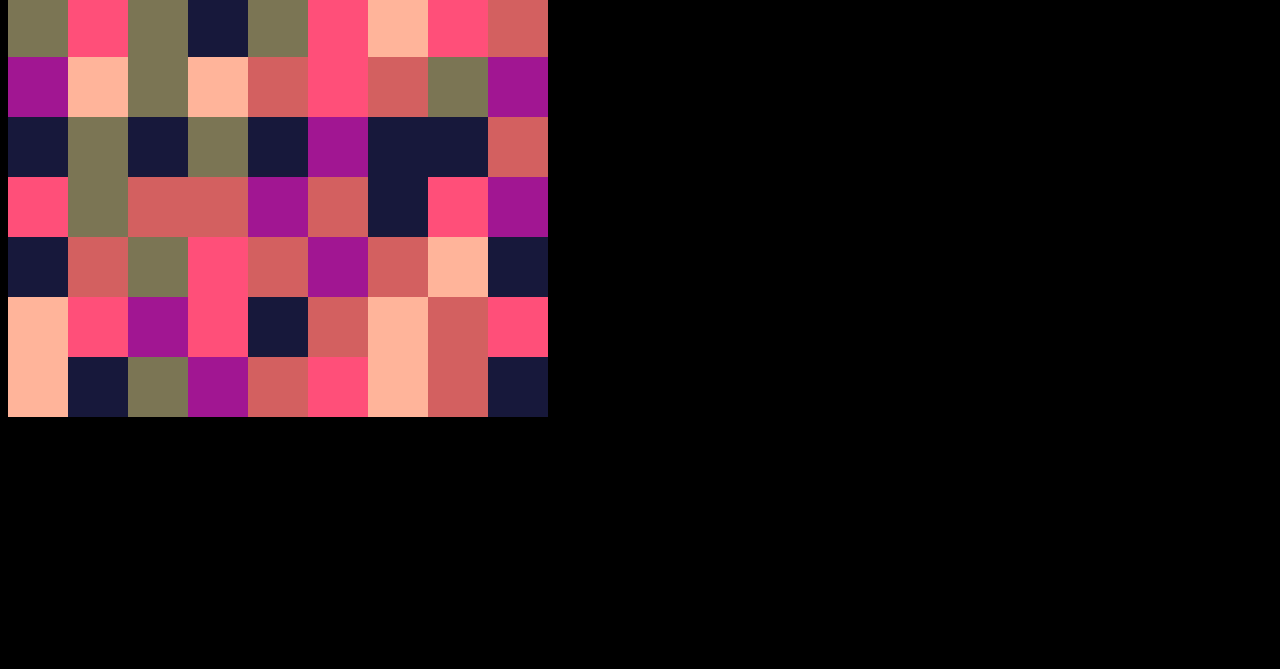
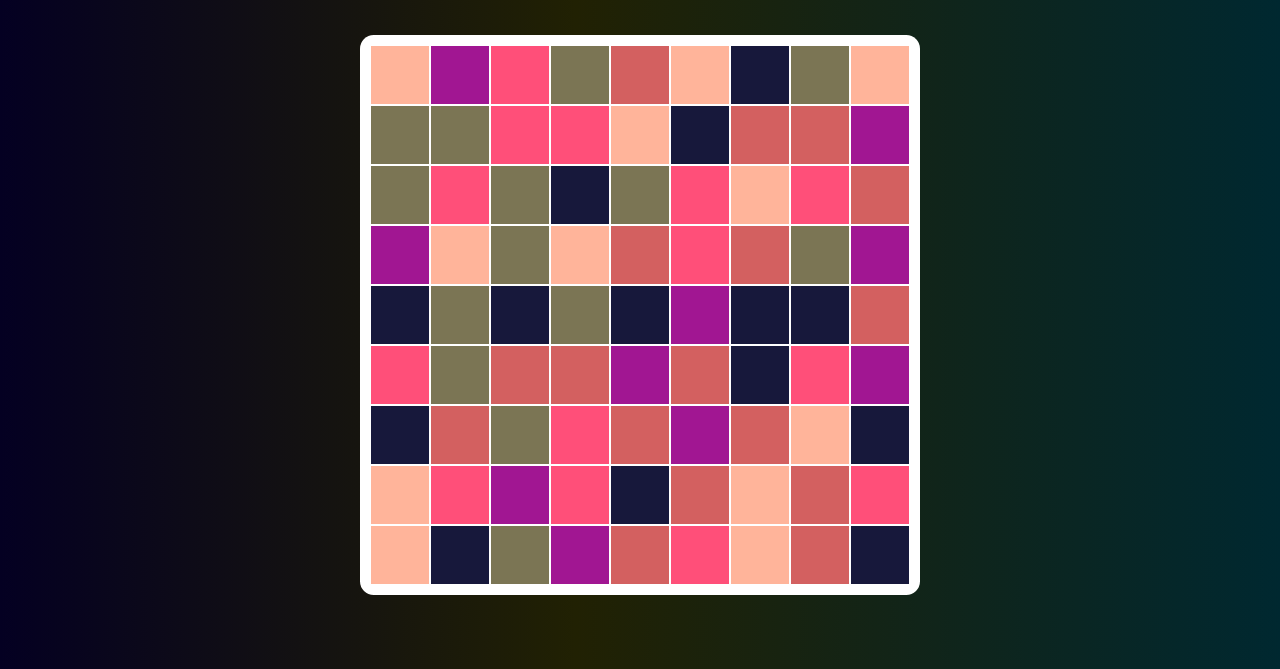
Before and after one commit to shepuk/Project2-Match3-Game, a plain HTML site: page index.html in a window 1280 px wide. Shown: the part 131-800 px from the top of the page. Drawn offline with nearby package versions, Linux system fonts and the light colour scheme.

Commit message:
Added some basic styling for background colour and borders, and a title

```diff
--- a/assets/css/style.css
+++ b/assets/css/style.css
@@ -1,16 +1,28 @@
 /* Want grid to be 9x9, 60px per square - 60*9=540 */
 .game-area {
+    margin: auto;
+    margin-top: 5%;
     height: 540px;
     width: 540px;
     display: flex; /* flex & flex-wrap will allow the grid divs to wrap round and start a new row */
     flex-wrap: wrap;
+    box-shadow: 0 0 0 10px white;
+    border-radius: 5px;
+    background-color: black;
 }
 
 .game-area div {
     height: 60px;
     width: 60px;
+    box-shadow: inset 0 0 0 1px white;
 }
 
 body {
-    background-color: black;
+    background: rgb(4,0,34);
+    background: linear-gradient(90deg, rgba(4,0,34,1) 0%, rgba(33,33,3,1) 45%, rgba(0,40,48,1) 100%);
 }
+
+.title-text {
+    color: white;
+    margin-top: 5%;
+}
--- a/index.html
+++ b/index.html
@@ -1,17 +1,28 @@
 <!DOCTYPE html>
 <html lang="en">
+
 <head>
     <meta charset="UTF-8">
     <meta http-equiv="X-UA-Compatible" content="IE=edge">
     <meta name="viewport" content="width=device-width, initial-scale=1.0">
+    <link href="https://cdn.jsdelivr.net/npm/bootstrap@5.0.2/dist/css/bootstrap.min.css" rel="stylesheet"
+        integrity="sha384-EVSTQN3/azprG1Anm3QDgpJLIm9Nao0Yz1ztcQTwFspd3yD65VohhpuuCOmLASjC" crossorigin="anonymous">
     <link rel="stylesheet" href="assets/css/style.css">
     <title>Match 3!</title>
 </head>
+
 <body>
 
-    <div class="game-area"></div>
+    <div class="title-text text-center">
+        <h1>Match-3!</h1>
+    </div>
+
+    <div class="game-area">
+
+    </div>
 
     <script type="text/javascript" src="assets/js/jquery-3.6.0.min.js"></script>
-<script type="text/javascript" src="assets/js/main.js"></script>
+    <script type="text/javascript" src="assets/js/main.js"></script>
 </body>
+
 </html>
```
